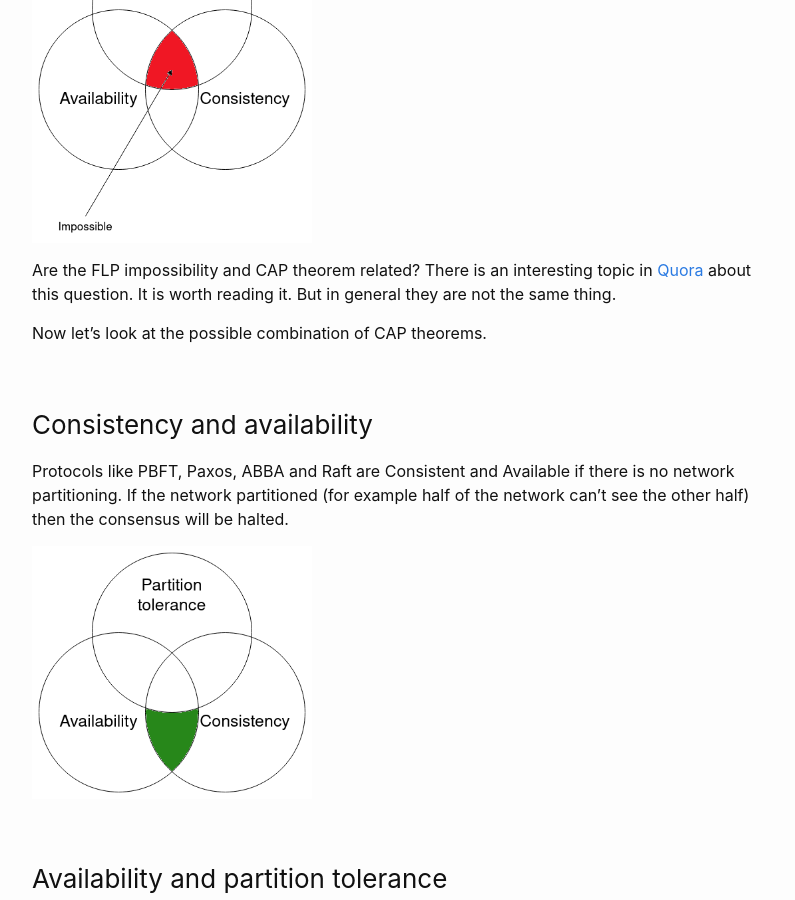
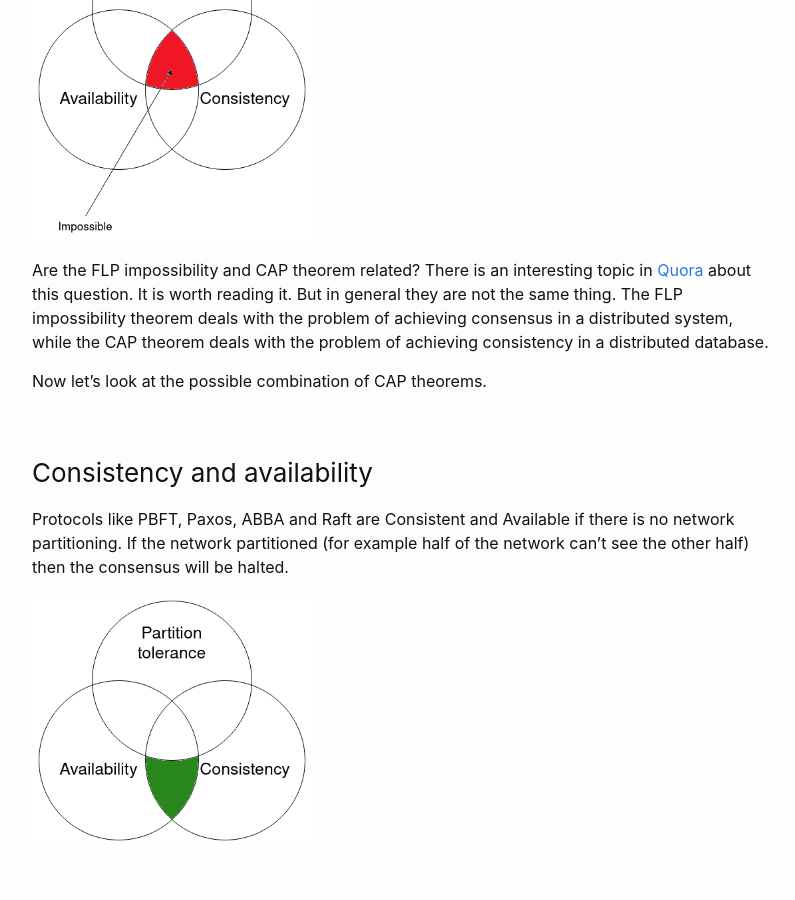
Before and after one commit to b00f/b00f.github.io, a Jekyll site: the page built from _posts/2022-11-10-consensus_problem.md, in a window 1280 px wide and 900 px high, scrolled down 4362 px. Shown: the whole window, without its empty margins (238-1033 px from the left). Built offline with Jekyll 4.4.1, drawn with Linux system fonts in a browser that asks for light colours; formulas are drawn with MathJax 3.

Commit message:
updating consensus doc

```diff
--- a/_posts/2022-11-10-consensus_problem.md
+++ b/_posts/2022-11-10-consensus_problem.md
@@ -97,7 +97,7 @@ CAP theorem is another interesting theorem in distributing systems. Based on the
 
 <img alt="Consistency and availability" src="../assets/images/cap_theorem.png" width="280">
 
-Are the FLP impossibility and CAP theorem related? There is an interesting topic in [Quora](https://www.quora.com/Distributed-Systems/Distributed-Systems-Are-the-FLP-impossibility-result-and-Brewers-CAP-theorem-basically-equivalent) about this question. It is worth reading it. But in general they are not the same thing.
+Are the FLP impossibility and CAP theorem related? There is an interesting topic in [Quora](https://www.quora.com/Distributed-Systems/Distributed-Systems-Are-the-FLP-impossibility-result-and-Brewers-CAP-theorem-basically-equivalent) about this question. It is worth reading it. But in general they are not the same thing. The FLP impossibility theorem deals with the problem of achieving consensus in a distributed system, while the CAP theorem deals with the problem of achieving consistency in a distributed database.
 
 Now let's look at the possible combination of CAP theorems.
 
```
